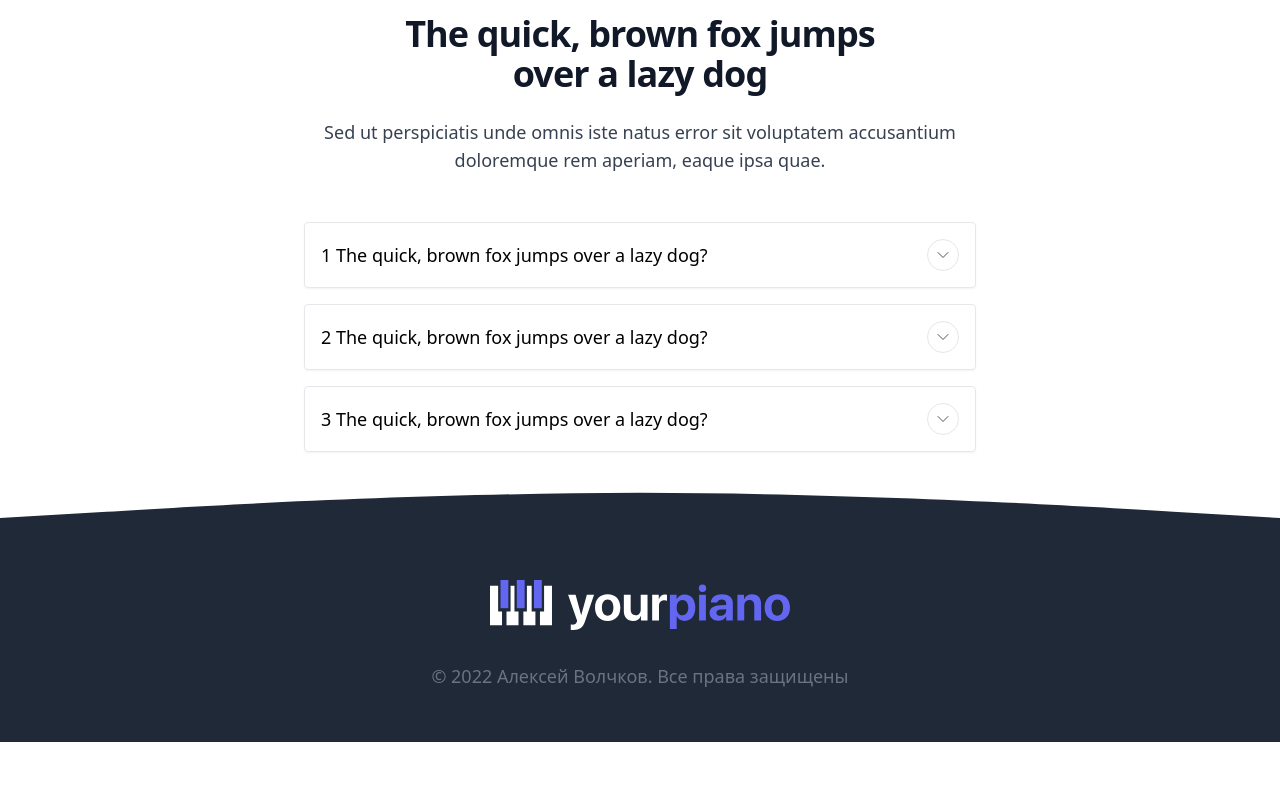
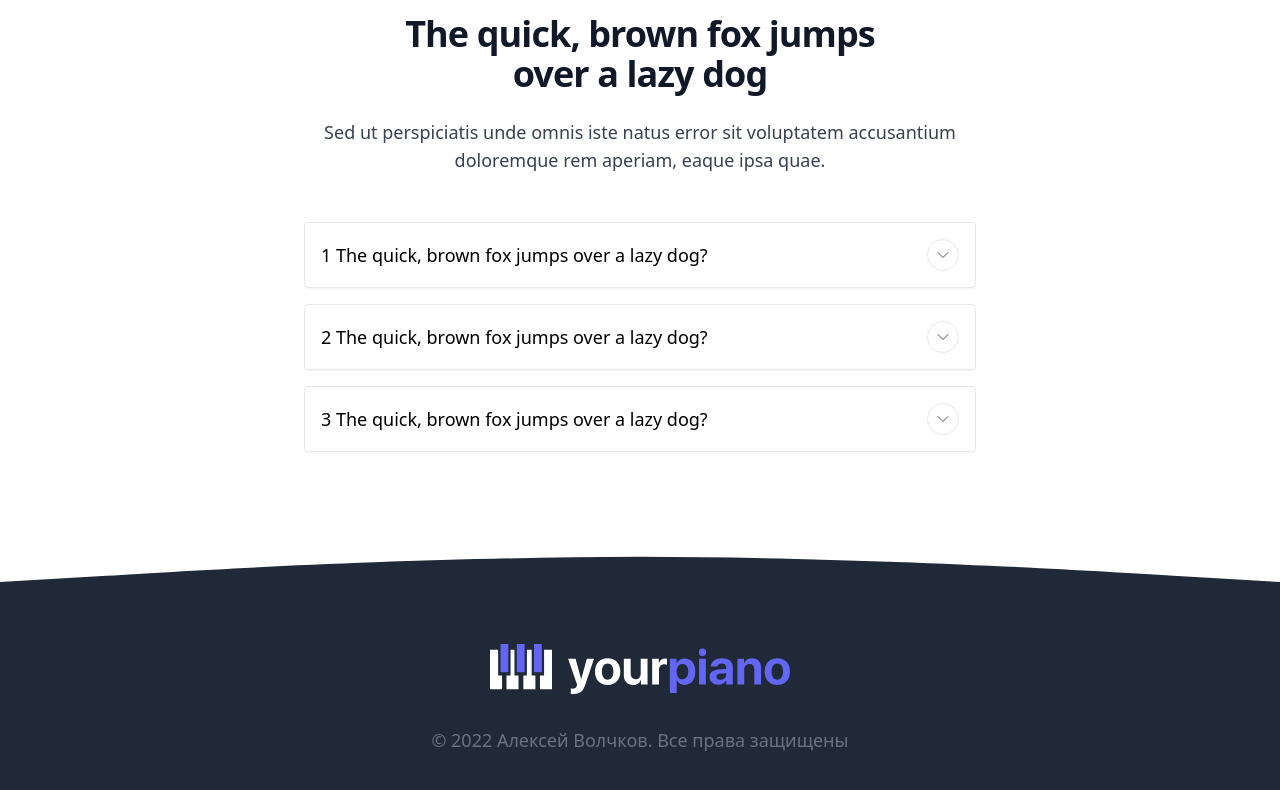
Before and after one commit to alexofwallstreet/YourPiano, a Vue app in the folder vue/: page /home in a window 1280 px wide. Shown: the part 2591-3381 px from the top of the page. Before the commit the page ends 3333 px from the top, so only its background shows below. Built offline with nearby package versions, Linux system fonts and the light colour scheme.

Commit message:
design: sidebar hiding by footer, very beautiful

```diff
--- a/vue/src/views/Piano.vue
+++ b/vue/src/views/Piano.vue
@@ -814,7 +814,6 @@ export default {
 
 .sidebar {
   transition: 0.3s ease;
-  z-index: 2;
 }
 
 .collapse-icon {
--- a/vue/src/views/sections/Footer.vue
+++ b/vue/src/views/sections/Footer.vue
@@ -1,5 +1,5 @@
 <template>
-  <div class="relative bg-gray-800">
+  <div class="relative bg-gray-800" :class="isPianoPage() ? '' : 'mt-16'">
     <svg class="absolute top-0 w-full h-6 -mt-5 sm:-mt-10 sm:h-16 text-deep-purple-accent-400" preserveAspectRatio="none" viewBox="0 0 1440 54">
       <path fill="#1F2937" d="M0 22L120 16.7C240 11 480 1.00001 720 0.700012C960 1.00001 1200 11 1320 16.7L1440 22V54H1320C1200 54 960 54 720 54C480 54 240 54 120 54H0V22Z"></path>
     </svg>
@@ -20,8 +20,17 @@
 </template>
 
 <script>
+import router from "../../router";
+
 export default {
-  name: "Footer"
+  name: "Footer",
+  methods: {
+    isPianoPage() {
+      return router.currentRoute.value.name === "PianoFreePlay"
+        || router.currentRoute.value.name === "PianoRatingPlay"
+        || router.currentRoute.value.name === "PianoTutorialPlay";
+    }
+  }
 }
 </script>
 
```
